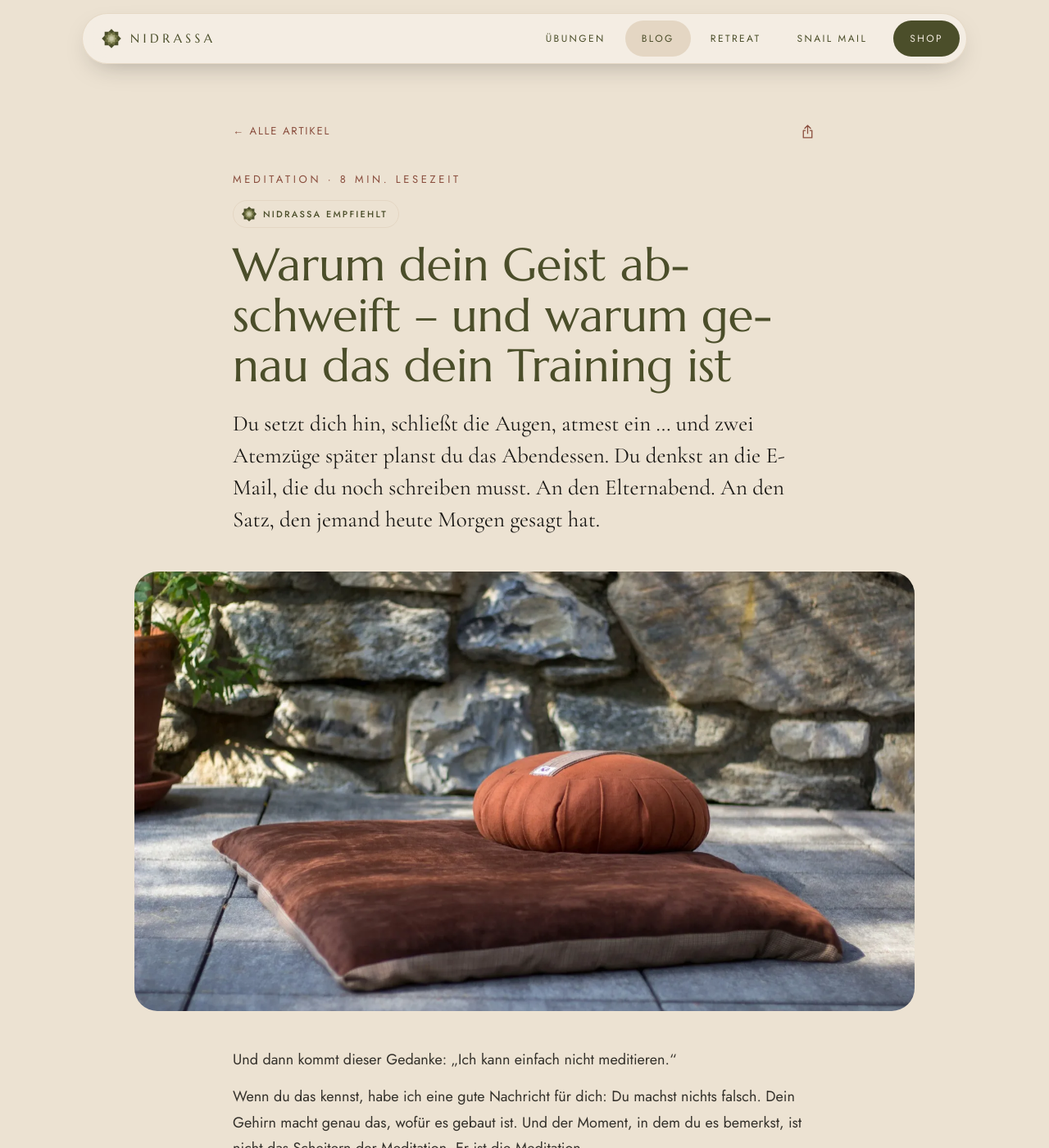
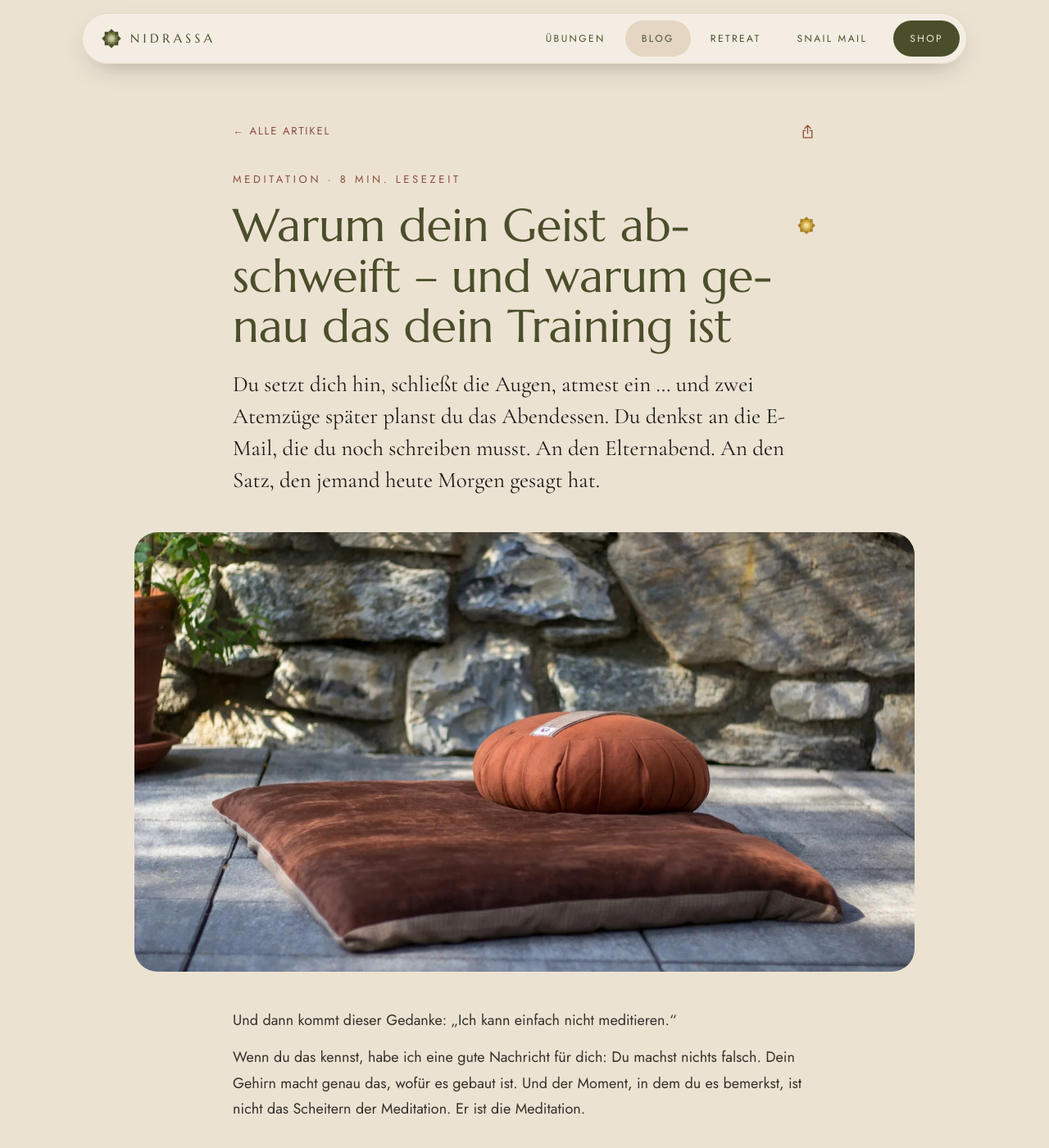
Before and after one commit to Alephantom/nidrassa, a Jekyll site: the page built from _posts/2026-10-12-abschweifen-beim-meditieren.md, in a window 1280 px wide and 1400 px high. Shown: the whole window at 82% size. Built offline with Jekyll 4.4.1, drawn with Linux system fonts in a browser that asks for light colours.

Commit message:
Nidrassa empfiehlt: nur goldener Stern oben rechts neben der Headline, keine Label-Zeile

```diff
--- a/_includes/app-fill.html
+++ b/_includes/app-fill.html
@@ -12,7 +12,7 @@
   <p class="app-sub">Aus dem Blog</p>
   <div class="app-blog3">
     {%- for p in site.posts limit: 3 %}
-    <a class="app-bcard" href="{{ p.url }}"><img src="{{ p.image }}" alt="" loading="lazy"><div>{% if p.empfehlung %}{% include empfehlung.html %}{% endif %}<p>{{ site.data.formats[p.topic].name }} · {{ p.content | number_of_words | divided_by: 180 | plus: 1 }} Min.</p><h3>{{ p.title }}</h3></div></a>
+    <a class="app-bcard" href="{{ p.url }}"><img src="{{ p.image }}" alt="" loading="lazy"><div><p>{{ site.data.formats[p.topic].name }} · {{ p.content | number_of_words | divided_by: 180 | plus: 1 }} Min.</p>{% if p.empfehlung %}<h3 class="nx-hl"><span>{{ p.title }}</span>{% include empfehlung.html %}</h3>{% else %}<h3>{{ p.title }}</h3>{% endif %}</div></a>
     {%- endfor %}
   </div>
 </div>
--- a/_includes/empfehlung.html
+++ b/_includes/empfehlung.html
@@ -1,8 +1,7 @@
 {%- comment -%}
-  Label „Nidrassa empfiehlt“ mit dem Original-Nidrassa-Stern (Sprite #star, hell oliv, im Dark Mode gold).
-  Erscheint, wenn ein Artikel im Front Matter empfehlung: true hat: Artikelkarten (post-card.html,
-  app-fill.html) und Artikelkopf (_layouts/post.html). Stil: styles.css Abschnitt 21.
-  Usage: {% include empfehlung.html tag="p|span" cls="…" %}
+  „Nidrassa empfiehlt“: nur der Nidrassa-Stern in Gold (Sprite #star), oben rechts neben der Headline.
+  Steht IN der Überschrift als 2. Spalte: <h1|h3 class="nx-hl"><span>Titel</span>{% include empfehlung.html %}</h1|h3>
+  Erscheint bei front matter empfehlung: true: Artikelkopf (_layouts/post.html), Blogkarten (post-card.html),
+  „Aus dem Blog“ (app-fill.html). Stil: styles.css Abschnitt 21. Name für Screenreader/Tooltip: aria-label + title.
 {%- endcomment -%}
-{%- assign etag = include.tag | default: "span" -%}
-<{{ etag }} class="nx-rec{% if include.cls %} {{ include.cls }}{% endif %}"><svg class="nx-star" aria-hidden="true"><use href="#star"/></svg>Nidrassa empfiehlt</{{ etag }}>
+<span class="nx-rec" role="img" aria-label="Nidrassa empfiehlt" title="Nidrassa empfiehlt"><svg class="nx-star" aria-hidden="true"><use href="#star"/></svg></span>
--- a/_includes/post-card.html
+++ b/_includes/post-card.html
@@ -6,9 +6,8 @@
 <a class="post{% if include.cls %} {{ include.cls }}{% endif %}" href="{{ p.url }}" data-topic="{{ p.topic }}">
   <div class="thumb"><img src="{{ p.image }}" alt="{{ p.image_alt }}" {% if include.eager %}fetchpriority="high"{% else %}loading="lazy"{% endif %}></div>
   <div class="body">
-    {% if p.empfehlung %}{% include empfehlung.html tag="p" %}{% endif %}
     <p class="meta">{{ site.data.formats[p.topic].name }} · {{ p.content | number_of_words | divided_by: 180 | plus: 1 }} Min.</p>
-    <h3>{{ p.title }}</h3>
+    {% if p.empfehlung %}<h3 class="nx-hl"><span>{{ p.title }}</span>{% include empfehlung.html %}</h3>{% else %}<h3>{{ p.title }}</h3>{% endif %}
     <p>{{ p.description }}</p>
   </div>
 </a>
--- a/_layouts/post.html
+++ b/_layouts/post.html
@@ -15,8 +15,7 @@ layout: default
       <button class="nx-share" type="button" data-share aria-label="Artikel teilen"><svg aria-hidden="true"><use href="#t-share"/></svg></button>
     </div>
     <p class="eyebrow">{{ site.data.formats[page.topic].name }} · {{ minutes }} Min. Lesezeit</p>
-    {% if page.empfehlung %}{% include empfehlung.html tag="p" cls="nx-rec-head" %}{% endif %}
-    <h1>{{ page.title }}</h1>
+    {% if page.empfehlung %}<h1 class="nx-hl"><span>{{ page.title }}</span>{% include empfehlung.html %}</h1>{% else %}<h1>{{ page.title }}</h1>{% endif %}
     {% if page.lead %}<p class="lead">{{ page.lead }}</p>{% endif %}
   </header>
   {% if page.image %}
--- a/assets/styles.css
+++ b/assets/styles.css
@@ -1629,7 +1629,7 @@ body .sp .sp-open a:hover { text-decoration: underline; text-underline-offset: 3
 /* ---------- 21. Teilen, Timer-Karte im Artikel, „Nidrassa empfiehlt“ (Telegram-Wünsche 05.11.2026) ----------
    Teilen: ☰-Menü „Seite teilen“ (app-shell.html), Icon im Artikelkopf und auf der Übungskarte, Hinweis
    „Link kopiert“ (.nx-toast). Timer: _includes/timer.html (Glas wie .az-card). Empfehlung:
-   _includes/empfehlung.html, Stern oliv, im Dark Mode gold. Logik: Ende von assets/site.js. */
+   _includes/empfehlung.html, goldener Stern neben der Headline (hell + dunkel). Logik: Ende von assets/site.js. */
 .nx-share {
   flex: none; width: 40px; height: 40px; display: grid; place-items: center;
   border: 0; border-radius: 50%; background: none; color: var(--a-ol); cursor: pointer;
@@ -1682,25 +1682,18 @@ body .sp .sp-open a:hover { text-decoration: underline; text-underline-offset: 3
 .nx-timer .nx-t-reset { margin-top: 6px; }
 .nx-timer .nx-t-reset[hidden], .nx-timer .az-done[hidden] { display: none; }
 
-/* „Nidrassa empfiehlt“ */
-.nx-star { --s1: #4B4E2A; --s2: #6E7040; --s3: #A7A77B; --s4: #C9C7A6; flex: none; width: 18px; height: 18px; }
-.nx-rec {
-  display: flex; align-items: center; gap: 7px; margin: 0 0 8px;
-  font: 500 10.5px/1.3 var(--sans); letter-spacing: .2em; text-transform: uppercase; color: var(--olive);
-}
-.post .body p.nx-rec { font-size: 10.5px; color: var(--olive); }
-.app-bcard .nx-rec { margin-bottom: 4px; font-size: 9.5px; letter-spacing: .18em; color: var(--a-ol); }
-.app-bcard .nx-rec .nx-star { width: 15px; height: 15px; }
-.nx-rec-head { display: inline-flex; margin: 14px 0 0; padding: 6px 13px 6px 9px; border: 1px solid var(--sand); border-radius: 999px; font-size: 11px; }
-.nx-rec-head .nx-star { width: 20px; height: 20px; }
-.nx-rec-head + h1 { margin-top: 12px; }
+/* „Nidrassa empfiehlt“: nur der goldene Stern oben rechts neben der Headline (h1/h3.nx-hl = Titel + Stern-Spalte) */
+.nx-star { --s1: #A8822A; --s2: #C9A13F; --s3: #E2C068; --s4: #F3DFA0; flex: none; width: 18px; height: 18px; }
+.nx-hl { --nx-s: 17px; display: grid; grid-template-columns: minmax(0, 1fr) auto; column-gap: 10px; align-items: start; }
+.nx-hl > .nx-rec { display: block; margin-top: calc((1.15em - var(--nx-s)) / 2); margin-top: calc((1lh - var(--nx-s)) / 2); }
+.nx-hl .nx-star { display: block; width: var(--nx-s); height: var(--nx-s); }
+.article-head h1.nx-hl { --nx-s: 24px; column-gap: 16px; }
+.app-bcard h3.nx-hl { --nx-s: 16px; column-gap: 8px; }
 /* Reihe in der Blog-Übersicht (erst ab 3 markierten Artikeln, blog.html) */
 .blog-rec-section { padding: 0 0 72px; }
 .nx-rec-title { display: flex; align-items: center; gap: 10px; }
 .nx-rec-title .nx-star { width: 24px; height: 24px; }
 @media (max-width: 1024px) {
-  .app-page #blog-list .body > p.nx-rec, .app-page #blog-list .post.is-first .body > p.nx-rec { display: flex; margin: 0 0 4px; font-size: 9.5px; letter-spacing: .18em; color: var(--a-ol); }
-  .app-page #blog-list .body > p.nx-rec .nx-star { width: 15px; height: 15px; }
   .app-page .blog-rec-section { padding: 0 0 8px; }
   .app-page .blog-rec-section .wrap { padding: 0 20px; }
   .app-page .nx-rec-title { margin: 18px 0 12px; }
@@ -1709,13 +1702,10 @@ body .sp .sp-open a:hover { text-decoration: underline; text-underline-offset: 3
   .nx-rec-row .post { scroll-snap-align: start; }
   .nx-rec-row .post .body { padding: 16px 18px 20px; }
   .nx-rec-row .post h3 { font-size: 21px; }
-  .nx-rec-row .post .body > p:not(.meta):not(.nx-rec) { display: none; }
+  .nx-rec-row .post .body > p:not(.meta) { display: none; }
 }
 @media (max-width: 1024px) and (prefers-color-scheme: dark) {
-  body.dark-ok .nx-star, body.app-page .nx-star { --s1: #A8822A; --s2: #D4AF37; --s3: #E8C468; --s4: #F6E3A1; filter: drop-shadow(0 0 2px rgba(232, 196, 104, .45)); }
-  body.dark-ok .nx-rec, body.app-page .nx-rec, body.dark-ok .post .body p.nx-rec, body.app-page .post .body p.nx-rec { color: #E8D9A8; }
-  body.dark-ok .nx-rec-head { border-color: rgba(232, 196, 104, .35); }
-  body.app-page #blog-list .body > p.nx-rec { color: #E8D9A8; }
+  body.dark-ok .nx-star, body.app-page .nx-star { filter: drop-shadow(0 0 2px rgba(232, 196, 104, .45)); }
   body.dark-ok .article-bar .nx-share { color: #E3A89A; }
 }
 @media (prefers-reduced-motion: reduce) {
```
Also changed, not shown: other parts of _layouts/post.html (+1 -1 lines).
